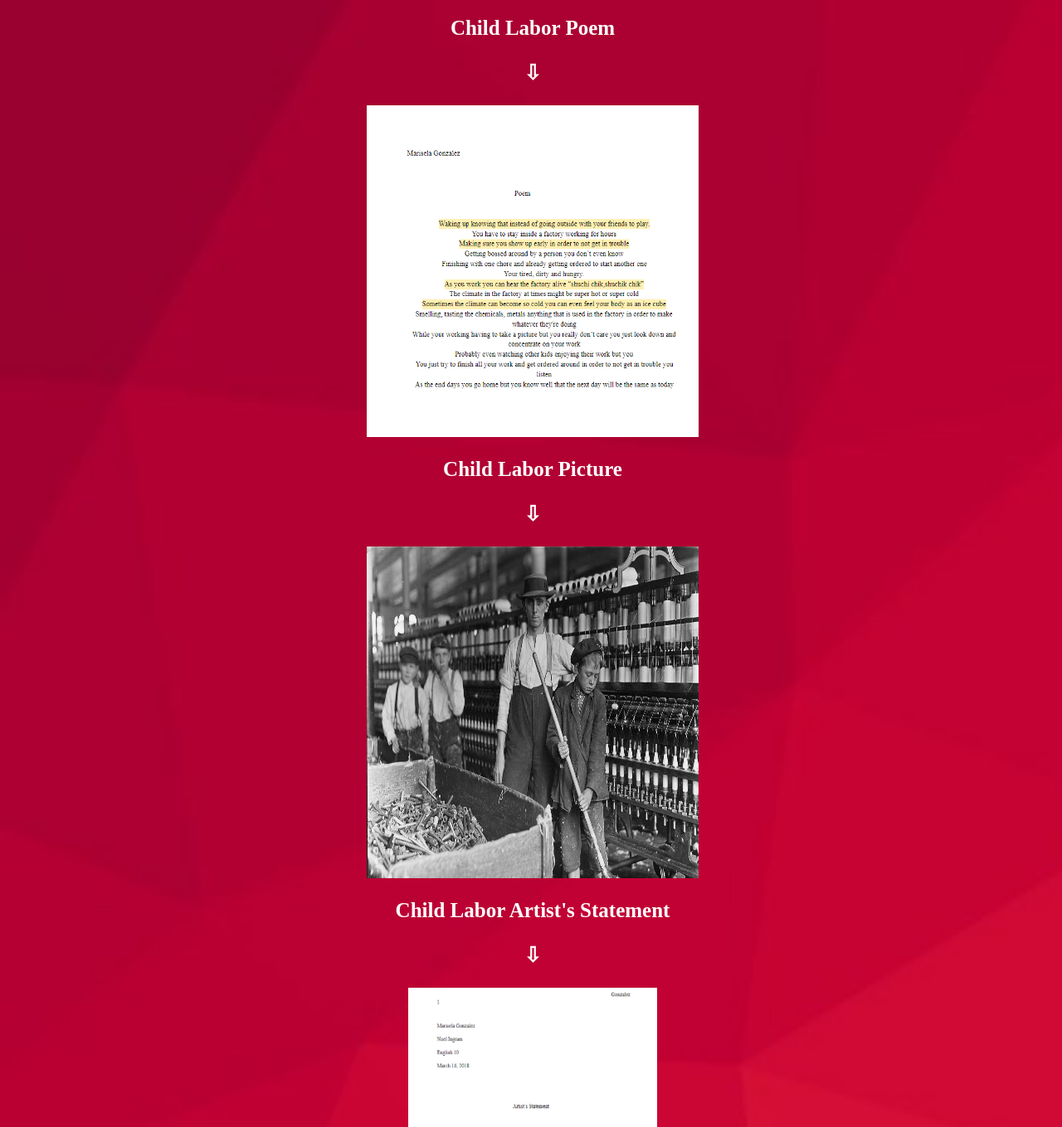
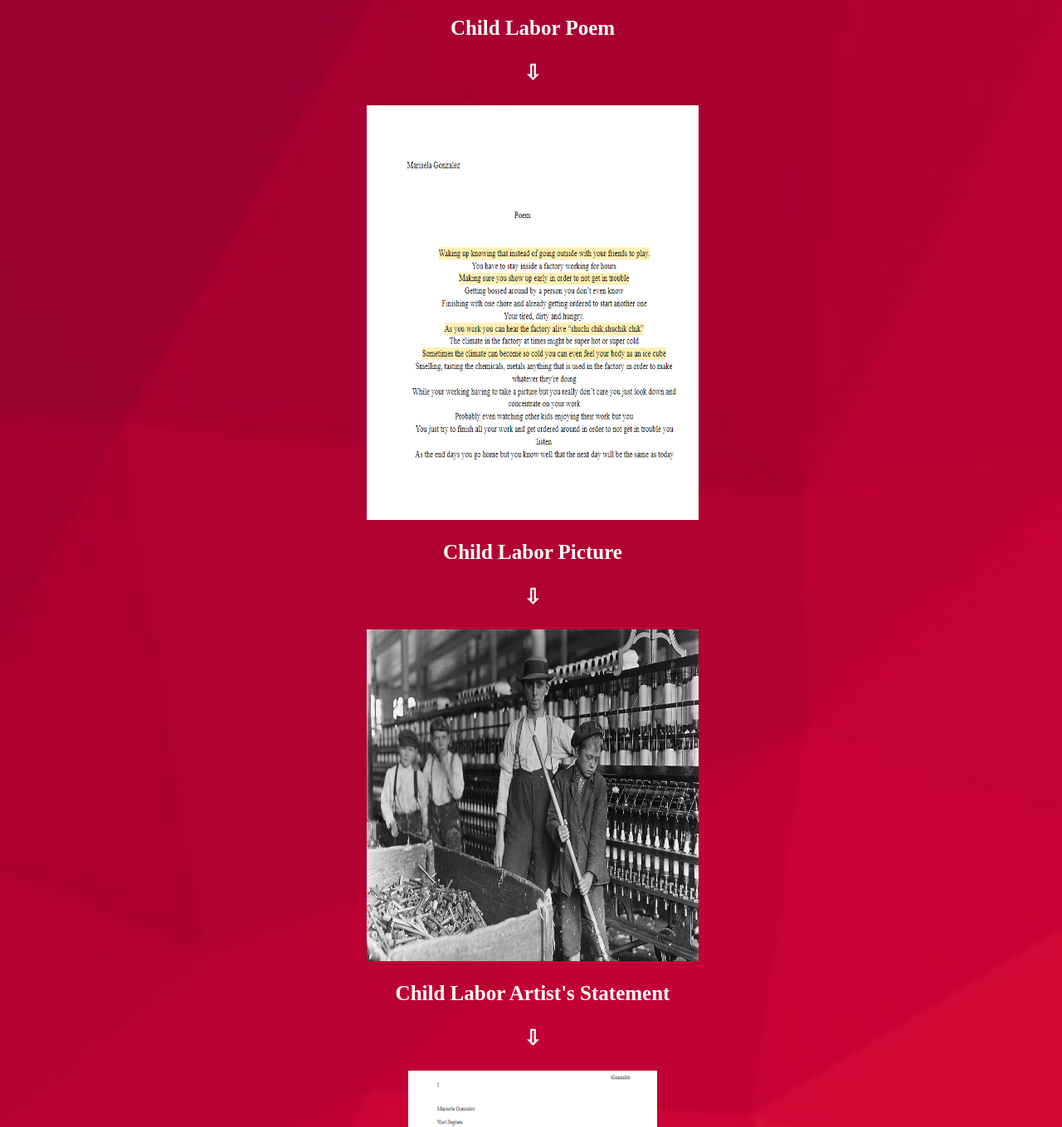
Before and after one commit to mariselagonzalez/exhibition, a plain HTML site: page noel.html in a window 1280 px wide. Shown: the part 2420-3779 px from the top of the page at 83% size. Drawn offline with Linux system fonts and the light colour scheme.

Commit message:
Add files via upload

```diff
--- a/noel.html
+++ b/noel.html
@@ -32,9 +32,9 @@
     <center><p><font size="100" font color="white"><b>Timely Solution</b></font></p></center>
     <font size="80"><center><p><font color="white"><b>For our second project, we did projects related to the Industrial Revolution which were a poem, a collage that connected to our poem and an artists statement. Then we did the same thing but this time it was with 2 articles that we had too choose and create a poem, collage and artists statement.</b></font></p></center>
 	<center><p><font color="white"><b>Child Labor Poem<p>&#8681;</p></b></font></p></center>
-    <center><a href="https://docs.google.com/document/d/13bErgKh8qwv9kwml3d3yYaHGWt_6iv_Ny2Q3h8U9eXU/edit?usp=sharing"><img src="images/poemchildlabor.PNG" align="center" height="400" width="400" ></a><div class="relative"></center>
+    <center><a href="https://docs.google.com/document/d/13bErgKh8qwv9kwml3d3yYaHGWt_6iv_Ny2Q3h8U9eXU/edit?usp=sharing"><img src="images/poemchildlabor.PNG" align="center" height="500" width="400" ></a><div class="relative"></center>
  	<center><p><font color="white"><b>Child Labor Picture<p>&#8681;</p></b></font></p></center>
-    <center><a href="https://docs.google.com/document/d/1vkEqIGnzi1Psn-DO0fbUnA3c_Sjn4L-9dKCrpS9iIJQ/edit?usp=sharing"><img src="images/childlabor-12.PNG" align="center" height="400" width="400" ></a></center>
+    <center><a href="https://docs.google.com/document/d/1vkEqIGnzi1Psn-DO0fbUnA3c_Sjn4L-9dKCrpS9iIJQ/edit?usp=sharing"><img src="images/poempic.PNG" align="center" height="400" width="400" ></a></center>
     <center><p><font color="white"><b>Child Labor Artist's Statement<p>&#8681;</p></b></font></p></center>
     <center><a href="https://docs.google.com/document/d/1-2_XuNEuvOa4DIayedKQNnHxYEBQgE05xZqhRRE7yVU/edit?usp=sharing"><img src="images/artistsstatement.PNG" align="center" height="400" width="300" ></a></center>
     <center><p><font color="white"><b>Child Labor Drawing <p>&#8681;</p></b></font></p></center>
```
Also changed, not shown: images/poempic.PNG (added).
